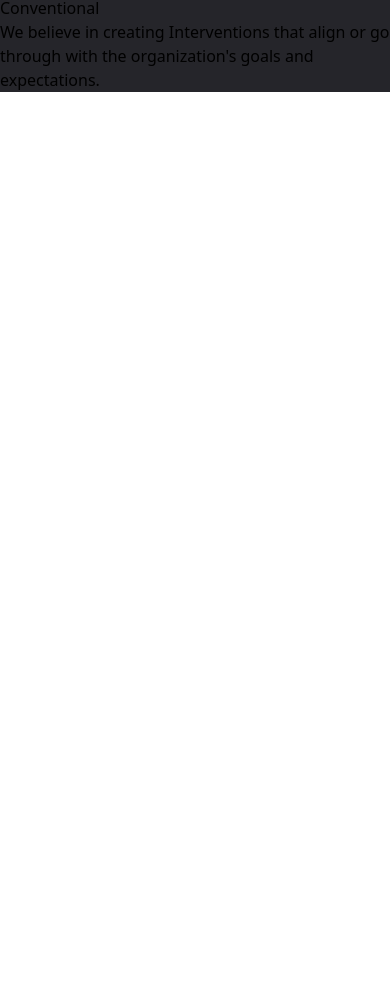
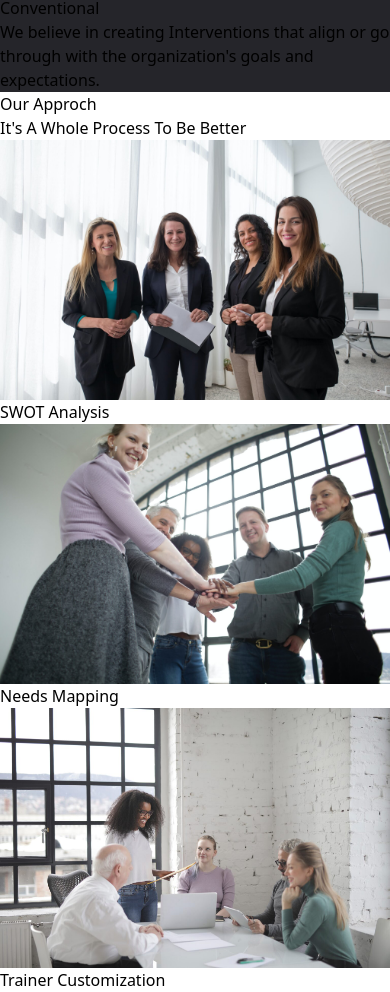
Before and after one commit to Satyaaam/skilldifyextendversion, a React (Vite) app: page / in a window 390 px wide. Shown: the part 3392-4384 px from the top of the page. Before the commit the page ends 3484 px from the top, so only its background shows below. Built offline with nearby package versions, Linux system fonts and the light colour scheme.

Commit message:
made a new component named as OurApproch

```diff
--- a/src/App.jsx
+++ b/src/App.jsx
@@ -7,6 +7,7 @@ import WhoAreWe from './components/WhoAreWe';
 import HelpingSection from './components/HelpingSection';
 import OurValues from './components/OurValues';
 import Methodology from './components/Methodology';
+import OurApproch from "./components/OurApproch.jsx";
 const App = () =>{
     return(
         <div>
@@ -17,6 +18,7 @@ const App = () =>{
             <HelpingSection/>
             <OurValues/>
             <Methodology/>
+            <OurApproch/>
         </div>
     )
 }
--- /dev/null
+++ b/src/components/OurApproch.jsx
@@ -0,0 +1,35 @@
+import Ov1 from '../assets/ourvalue1.jpg'
+import Ov2 from '../assets/ourvalue2.jpg'
+import Ov3 from '../assets/ourvalue3.jpg'
+const OurApproch = () => {
+    return(
+        <div className={"bg-[#F2382C]"}>
+            <div className={"flex flex-col max-w-[1280px] sm:pb-[30px] md:pb-[50px] pb-[20px]"}>
+                <h1 className={"text-3xl sm:text-3xl font-bold text-white md:text-5xl text-center mt-5  lg:text-6xl"}>Our Approch</h1>
+                <p className={"sm:text-2xl text-xl font-semibold text-white text-center md:my-6 sm:my-5 my-3"}>It's A Whole Process To Be Better</p>
+                <div className={"grid sm:grid-cols-3 sm:gap-[20px] gap-5 md:gap-[30px] lg:gap-[40px] grid-cols-1 sm:px-[20px] md:px-[25px] px-[7px]"}>
+
+                    <div className={"p-[7px] bg-white rounded-sm"}>
+                        <img src={Ov1} alt={"Logo One"} className={"rounded-lg"}/>
+                        <p className={"sm:text-2xl text-xl text-black text-center font-semibold"}>SWOT Analysis</p>
+                    </div>
+
+                    <div className={"p-[7px] bg-white rounded-sm"}>
+                        <img src={Ov2} alt={"Logo One"} className={"rounded-lg"}/>
+                        <p className={"sm:text-2xl text-xl text-black text-center font-semibold"}>Needs Mapping</p>
+                    </div>
+
+                    <div className={"p-[7px] bg-white rounded-sm"}>
+                        <img src={Ov3} alt={"Logo One"} className={"rounded-lg"}/>
+                        <p className={"sm:text-2xl text-xl text-black text-center font-semibold"}>Trainer Customization</p>
+                    </div>
+
+
+                </div>
+
+            </div>
+        </div>
+    )
+}
+
+export default OurApproch;
```
